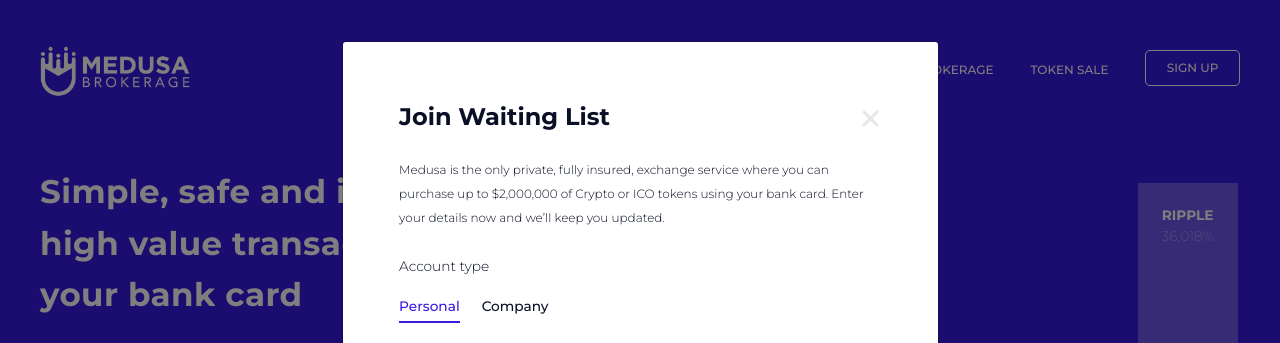
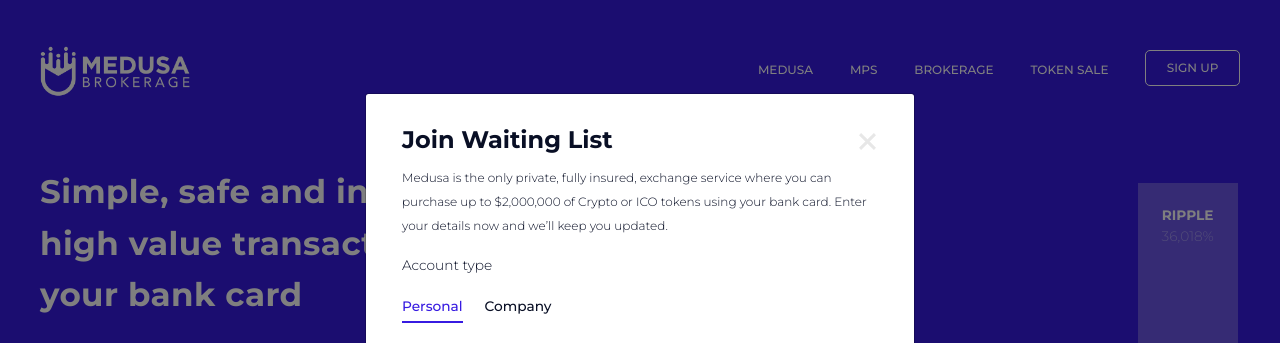
Before and after one commit to venskou/medusa-promo-website, a website: page src/sites/medusa/index.html in a window 1280 px wide. Both pictures are taken after a click on the button "SIGN UP". Shown: the top 343 px of the page. Drawn offline with nearby package versions, Linux system fonts and the light colour scheme; files that its build step writes are made by us from their sources; files whose address does not match are found by name.

Commit message:
modal size

```diff
--- a/src/assets/css/blocks/start-popup.scss
+++ b/src/assets/css/blocks/start-popup.scss
@@ -16,20 +16,21 @@
   padding-right: rem(17);
 
   &__description {
-    margin-bottom: rem(30);
+    margin-bottom: rem(20);
     line-height: 2;
   }
 
   .modal-dialog {
-    max-width: 597px;
+    max-width: 550px;
     width: 100%;
     margin: auto;
   }
 
   .modal-header {
-    padding-top: 63px;
-    padding-left: rem(66);
-    padding-right: rem(66);
+    padding-top: rem(40);
+    padding-left: rem(42);
+    padding-right: rem(42);
+    padding-bottom: 0;
     border-bottom: none;
 
     @media (max-width: $sm-max-width) {
@@ -56,9 +57,9 @@
   }
 
   .modal-body {
-    padding-bottom: rem(63);
-    padding-left: rem(66);
-    padding-right: rem(66);
+    padding-bottom: rem(43);
+    padding-left: rem(42);
+    padding-right: rem(42);
     padding-top: rem(10);
 
     @media (max-width: $sm-max-width) {
@@ -155,7 +156,7 @@
   }
 
   &__accountType {
-    margin-bottom: rem(30);
+    margin-bottom: rem(20);
 
     @media (max-width: $sm-max-width) {
       margin-bottom: rem(15);
@@ -198,7 +199,7 @@
   }
 
   .startPopup__email {
-    margin-bottom: rem(30);
+    margin-bottom: rem(20);
   }
 
   .startPopup__emailLabel {
```
